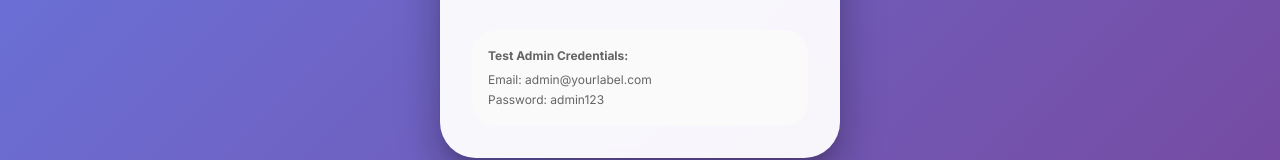
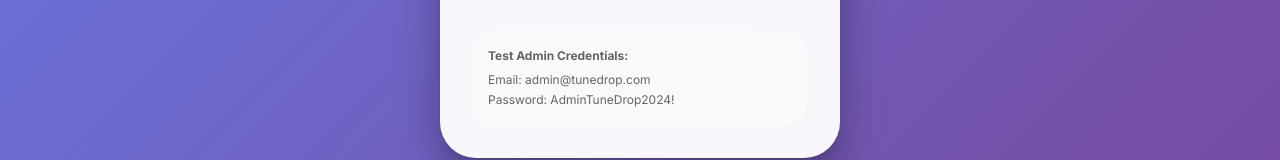
Before and after one commit to AdityaDk10/TuneDrop, a React (Create React App) app in the folder frontend/: page /login in a window 1280 px wide. Shown: the part 619-779 px from the top of the page. Built offline with nearby package versions, Linux system fonts and the light colour scheme; no server answers.

Commit message:
Update test admin credentials to admin@tunedrop.com / AdminTuneDrop2024!

```diff
--- a/frontend/src/components/auth/LoginForm.js
+++ b/frontend/src/components/auth/LoginForm.js
@@ -242,10 +242,10 @@
               <strong>Test Admin Credentials:</strong>
             </Typography>
             <Typography variant="caption" color="text.secondary" display="block">
-              Email: admin@yourlabel.com
+              Email: admin@tunedrop.com
             </Typography>
             <Typography variant="caption" color="text.secondary" display="block">
-              Password: admin123
+              Password: AdminTuneDrop2024!
             </Typography>
           </Box>
         </Box>
```
Also changed, not shown: 2 other files (tests, documents, lock files or other folders).
